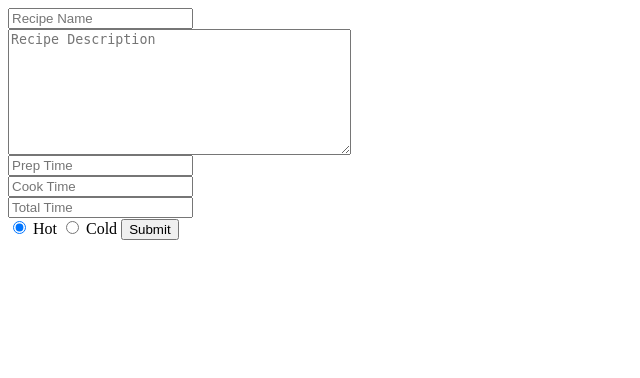
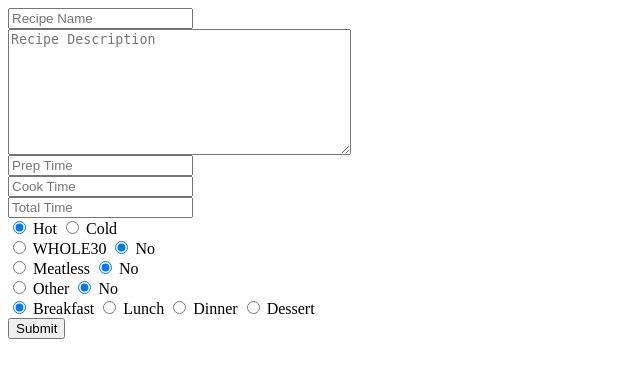
Before and after one commit to gbernich/cookbook, a PHP site: page /addRecipe.php in a window 1280 px wide. Shown: the top 378 px of the page, without its empty margins (0-640 px from the left). Run offline with PHP 8.4, Linux system fonts and the light colour scheme.

Commit message:
Fully populating Recipe entry. Need to handle ingredients and instructions.

```diff
--- a/html/addRecipe.php
+++ b/html/addRecipe.php
@@ -20,7 +20,11 @@ $sql = "INSERT INTO Recipe (name, description, prep_time, cook_time, total_time,
                                 ".$_POST['prep_time'].",
                                 ".$_POST['cook_time'].",
                                 ".$_POST['total_time'].",
-                               '".$_POST['hot_cold']."', true, true, false, 'LUNCH');";
+                               '".$_POST['hot_cold']."',
+                                ".$_POST['compliance_whole30'].",
+                                ".$_POST['compliance_meatless'].",
+                                ".$_POST['compliance_other'].",
+                               '".$_POST['meal_type']."');";
 
 
 $result = $conn->query($sql);
@@ -36,12 +40,32 @@ $result = $conn->query($sql);
 <body>
 <form method="post" action="">
 	<input type="text" name="name" placeholder="Recipe Name" required><br>
+
 	<textarea cols="40" placeholder="Recipe Description" rows="8" name="description" required></textarea><br>
+
 	<input type="text" name="prep_time" placeholder="Prep Time" ><br>
-	<input type="text" name="cook_time" placeholder="Cook Time" ><br>
-	<input type="text" name="total_time" placeholder="Total Time" ><br>
+
+	<input type="text"  name="cook_time"  placeholder="Cook Time" ><br>
+
+	<input type="text"  name="total_time" placeholder="Total Time" ><br>
+
 	<input type="radio" name="hot_cold" value="HOT" checked /> <span>Hot</span>
-	<input type="radio" name="hot_cold" value="COLD" /> <span>Cold</span>
+	<input type="radio" name="hot_cold" value="COLD"        /> <span>Cold</span><br>
+
+	<input type="radio" name="compliance_whole30"  value="true"          /> <span>WHOLE30</span>
+	<input type="radio" name="compliance_whole30"  value="false" checked /> <span>No</span><br>
+
+	<input type="radio" name="compliance_meatless" value="true"          /> <span>Meatless</span>
+	<input type="radio" name="compliance_meatless" value="false" checked /> <span>No</span><br>
+
+	<input type="radio" name="compliance_other"    value="true"          /> <span>Other</span>
+	<input type="radio" name="compliance_other"    value="false" checked /> <span>No</span><br>
+
+	<input type="radio" name="meal_type"    value="BREAKFAST"  checked /> <span>Breakfast</span>
+	<input type="radio" name="meal_type"    value="LUNCH"              /> <span>Lunch</span>
+	<input type="radio" name="meal_type"    value="DINNER"             /> <span>Dinner</span>
+	<input type="radio" name="meal_type"    value="DESSERT"            /> <span>Dessert</span><br>
+
 	<button type="submit" name="submit">Submit</button>
 </form>
 </body>
```
